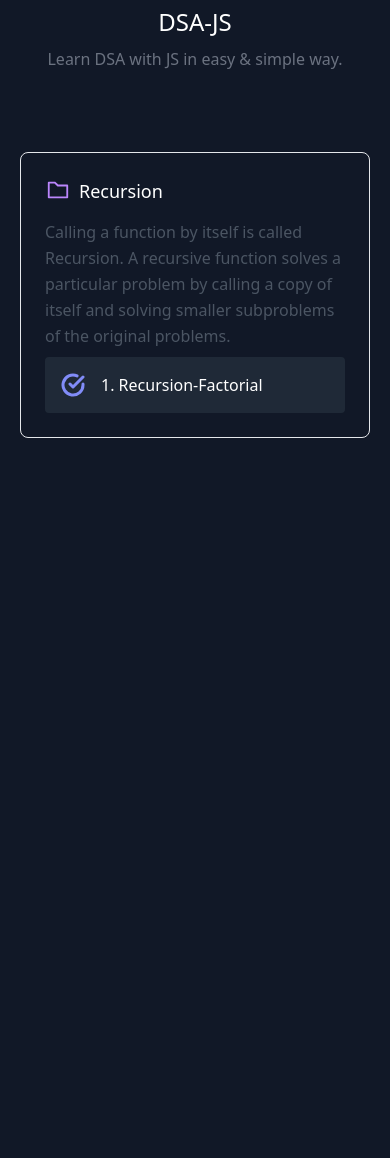
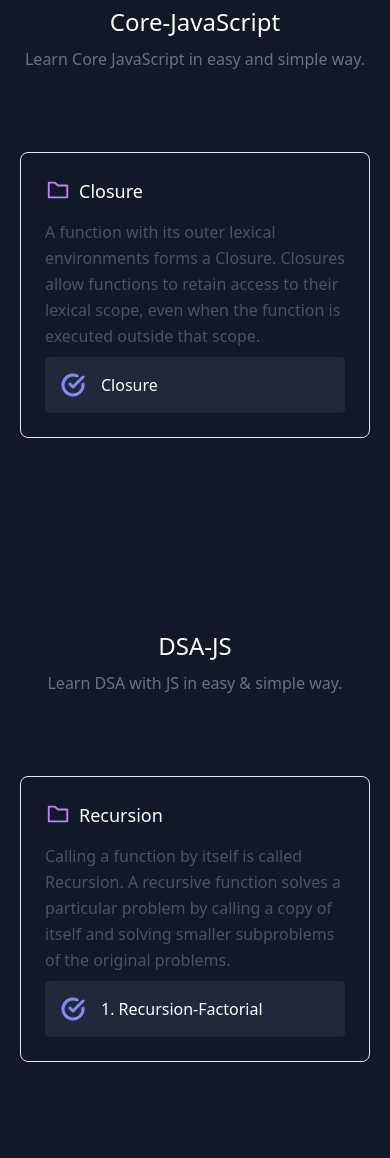
Before and after one commit to num-js/dsa-js, a plain HTML site: page index.html in a window 390 px wide. Shown: the part 90-1248 px from the top of the page. Before the commit the page ends 844 px from the top, so only its background shows below. Drawn offline with nearby package versions, Linux system fonts and the light colour scheme.

Commit message:
closure & memoization

```diff
--- a/index.html
+++ b/index.html
@@ -13,34 +13,43 @@
     <section class="text-gray-600 body-font">
         <div class="container px-5 py-24 mx-auto">
             <div class="flex flex-wrap w-full mb-20 flex-col items-center text-center">
-      <h1 class="sm:text-3xl text-2xl font-medium title-font mb-2 text-white">DSA-JS</h1>
-      <p class="lg:w-1/2 w-full leading-relaxed text-gray-500">Learn DSA with JS in easy & simple way.</p>
+                <h1 class="sm:text-3xl text-2xl font-medium title-font mb-2 text-white">Core-JavaScript</h1>
+                <p class="lg:w-1/2 w-full leading-relaxed text-gray-500">Learn Core JavaScript in easy and simple way.
+                </p>
             </div>
             <div class="flex flex-wrap -m-4">
                 <div class="xl:w-1/3 md:w-1/2 p-4">
                     <div class="border border-gray-200 p-6 rounded-lg w-full">
                         <div class="flex">
-            <div class="inline-flex items-center justify-center rounded-full  text-indigo-500 mb-4 mr-2">
-              <svg stroke="#bb86fc" fill="#bb86fc" stroke-width="0" viewBox="0 0 1024 1024" height="26px" xmlns="http://www.w3.org/2000/svg"><path d="M880 298.4H521L403.7 186.2a8.15 8.15 0 0 0-5.5-2.2H144c-17.7 0-32 14.3-32 32v592c0 17.7 14.3 32 32 32h736c17.7 0 32-14.3 32-32V330.4c0-17.7-14.3-32-32-32zM840 768H184V256h188.5l119.6 114.4H840V768z"></path></svg>
+                            <div
+                                class="inline-flex items-center justify-center rounded-full  text-indigo-500 mb-4 mr-2">
+                                <svg stroke="#bb86fc" fill="#bb86fc" stroke-width="0" viewBox="0 0 1024 1024"
+                                    height="26px" xmlns="http://www.w3.org/2000/svg">
+                                    <path
+                                        d="M880 298.4H521L403.7 186.2a8.15 8.15 0 0 0-5.5-2.2H144c-17.7 0-32 14.3-32 32v592c0 17.7 14.3 32 32 32h736c17.7 0 32-14.3 32-32V330.4c0-17.7-14.3-32-32-32zM840 768H184V256h188.5l119.6 114.4H840V768z">
+                                    </path>
+                                </svg>
                             </div>
-            <h2 class="text-lg text-white font-medium title-font mb-2">Recursion</h2>
+                            <h2 class="text-lg text-white font-medium title-font mb-2">Closure</h2>
                         </div>
-          <p class="leading-relaxed text-base">Calling a function by itself is called Recursion. A recursive function solves a particular problem by calling a copy of itself and solving smaller subproblems of the original problems.</p>
+                        <p class="leading-relaxed text-base">
+                            A function with its outer lexical environments forms a Closure. Closures allow functions to
+                            retain access to their lexical scope, even when the function is executed outside that scope.
+                        </p>
                         <div>
-
-            <a href="./src/advance-js/recursion/1.factorial.html">
+                            <a href="./src/core-js/1.closoures/1.closure.html">
                                 <div class="w-full mt-2">
                                     <div class="bg-gray-800 rounded flex p-4 items-center">
-                  <svg fill="none" stroke="currentColor" stroke-linecap="round" stroke-linejoin="round" stroke-width="3" class="text-indigo-400 w-6 h-6 flex-shrink-0 mr-4" viewBox="0 0 24 24">
+                                        <svg fill="none" stroke="currentColor" stroke-linecap="round"
+                                            stroke-linejoin="round" stroke-width="3"
+                                            class="text-indigo-400 w-6 h-6 flex-shrink-0 mr-4" viewBox="0 0 24 24">
                                             <path d="M22 11.08V12a10 10 0 11-5.93-9.14"></path>
                                             <path d="M22 4L12 14.01l-3-3"></path>
                                         </svg>
-                  <span class="title-font font-medium text-white">1. Recursion-Factorial</span>
+                                        <span class="title-font font-medium text-white">Closure</span>
                                     </div>
                                 </div>
                             </a>
-
-
                         </div>
                     </div>
                 </div>
@@ -49,6 +58,52 @@
     </section>
 
 
+    <section class="text-gray-600 body-font">
+        <div class="container px-5 py-24 mx-auto">
+            <div class="flex flex-wrap w-full mb-20 flex-col items-center text-center">
+                <h1 class="sm:text-3xl text-2xl font-medium title-font mb-2 text-white">DSA-JS</h1>
+                <p class="lg:w-1/2 w-full leading-relaxed text-gray-500">Learn DSA with JS in easy & simple way.</p>
+            </div>
+            <div class="flex flex-wrap -m-4">
+                <div class="xl:w-1/3 md:w-1/2 p-4">
+                    <div class="border border-gray-200 p-6 rounded-lg w-full">
+                        <div class="flex">
+                            <div
+                                class="inline-flex items-center justify-center rounded-full  text-indigo-500 mb-4 mr-2">
+                                <svg stroke="#bb86fc" fill="#bb86fc" stroke-width="0" viewBox="0 0 1024 1024"
+                                    height="26px" xmlns="http://www.w3.org/2000/svg">
+                                    <path
+                                        d="M880 298.4H521L403.7 186.2a8.15 8.15 0 0 0-5.5-2.2H144c-17.7 0-32 14.3-32 32v592c0 17.7 14.3 32 32 32h736c17.7 0 32-14.3 32-32V330.4c0-17.7-14.3-32-32-32zM840 768H184V256h188.5l119.6 114.4H840V768z">
+                                    </path>
+                                </svg>
+                            </div>
+                            <h2 class="text-lg text-white font-medium title-font mb-2">Recursion</h2>
+                        </div>
+                        <p class="leading-relaxed text-base">
+                            Calling a function by itself is called Recursion. A recursive function solves a particular
+                            problem by calling a copy of itself and solving smaller subproblems of the original
+                            problems.</p>
+                        <div>
+                            <a href="./src/advance-js/recursion/1.factorial.html">
+                                <div class="w-full mt-2">
+                                    <div class="bg-gray-800 rounded flex p-4 items-center">
+                                        <svg fill="none" stroke="currentColor" stroke-linecap="round"
+                                            stroke-linejoin="round" stroke-width="3"
+                                            class="text-indigo-400 w-6 h-6 flex-shrink-0 mr-4" viewBox="0 0 24 24">
+                                            <path d="M22 11.08V12a10 10 0 11-5.93-9.14"></path>
+                                            <path d="M22 4L12 14.01l-3-3"></path>
+                                        </svg>
+                                        <span class="title-font font-medium text-white">1. Recursion-Factorial</span>
+                                    </div>
+                                </div>
+                            </a>
+                        </div>
+                    </div>
+                </div>
+            </div>
+        </div>
+    </section>
+
     <script src="https://cdn.tailwindcss.com"></script>
 </body>
 
```
Also changed, not shown: src/core-js/1.closoures/1.closure.html (added, +20 -0 lines), src/core-js/1.closoures/1.closure.js (added, +40 -0 lines), src/core-js/1.closoures/2.memoization-with-closure.html (added, +20 -0 lines), src/core-js/1.closoures/2.memoization-with-closure.js (added, +20 -0 lines). Lines whose indentation alone changed are shown as unchanged.
